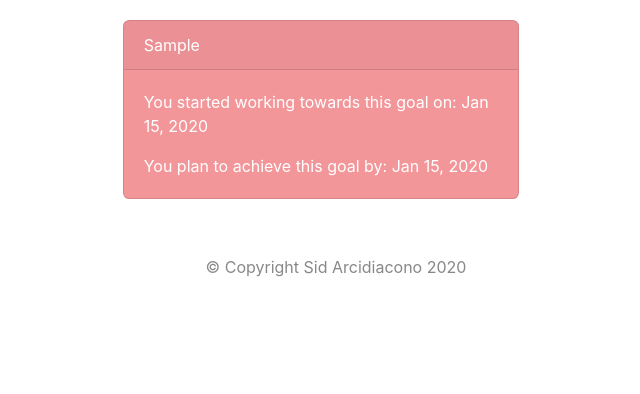
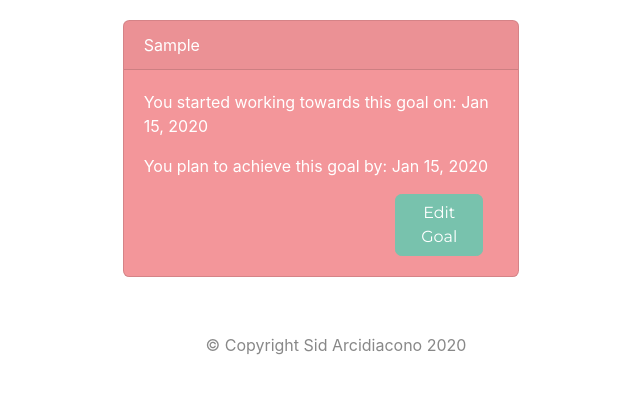
Before and after one commit to sidneyarcidiacono/you, a Flask app: template you_app/templates/goals.html in a window 1280 px wide. Shown: the part 183-577 px from the top of the page, without its empty margins (304-944 px from the left). Run offline with Flask 2, Linux system fonts and the light colour scheme; the template is opened without the code that fills it: values that come from a table or form of the project are taken from there, others are empty; tables that the repository leaves empty hold one stand-in row (values such as "Sample post"); some libraries are stand-ins or nearby versions.

Commit message:
Writing requests to dynamically edit goals, updated TODOs

```diff
--- a/you_app/static/js/goal.js
+++ b/you_app/static/js/goal.js
@@ -1,4 +1,4 @@
-// Global constants for opening and closing modal event listeners
+// Global constants for opening and closing add goal modal event listeners
 const backdrop = document.getElementById('modal-backdrop')
 const addGoalBtn = document.getElementById('start-modal-btn')
 const addGoalModal = document.getElementById('add-goal-modal')
@@ -6,11 +6,17 @@ const xModalButton = document.getElementById('x-goal-button')
 const saveGoalBtn = document.getElementById('save-add-goal')
 const closeModalBtn = document.getElementById('stop-add-goal')
 
-// Global constants for showing and hiding form portions
+// Global constants for showing and hiding add goal form portions
 const category = document.getElementById('category-select')
 
+// Global constants for showing edit goal modal
+const editGoalBtns = document.querySelectorAll('.open-edit-goal')
+const editGoalModal = document.getElementById('edit-goal-modal')
+const saveEditGoalBtn = document.getElementById('save-edit-goal')
+const xEditGoalBtn = document.getElementById('x-edit-button')
+const closeEditGoalBtn = document.getElementById('stop-edit-goal')
 
-// Handlers for open and close modal event listeners
+// Handlers for open and close add goal modal event listeners
 const backdropHandler = () => {
   backdrop.classList.toggle('visible')
 }
@@ -27,6 +33,56 @@ const cancelAddHandler = () => {
 
 const saveAddGoalHandler = () => {
   addGoalModal.style.display = 'none'
+  backdropHandler()
+}
+
+// TODO: fix the hell that is my HTML rn and make it work
+
+// Helper function to post goal data to back end
+const postGoalData = () => {
+  const goalId = document.getElementById('goal-id').value
+  console.log("in postgoaldata funct")
+  axios.post('/goal_data', {
+    "goalId": goalId
+  })
+  .then(response => {
+    console.log(response)
+  })
+  .catch(error => {
+    console.log(error)
+  })
+
+}
+
+// Helper function to dynamically get goal data
+const getGoalData = (event) => {
+  event.preventDefault()
+  console.log("making request")
+  axios.get('/goal_data')
+  .then(response => {
+    console.log(response)
+  })
+  .catch(error => {
+    console.log(error)
+  })
+}
+
+// Handlers for open and close edit goal modal event listeners
+const editGoalModalHandler = () => {
+  backdropHandler()
+  editGoalModal.style.display = 'block'
+  getGoalData()
+}
+
+
+
+const cancelEditHandler = () => {
+  editGoalModal.style.display = 'none'
+  backdropHandler()
+}
+
+const saveEditGoalHandler = () => {
+  editGoalModal.style.display = 'none'
   backdropHandler()
 }
 
@@ -56,9 +112,17 @@ const finishAddGoalHandler = () => {
 
 category.addEventListener('change', finishAddGoalHandler)
 
-// Event listeners for opening and closing modal
+// Event listeners for opening and closing add goal modal
 addGoalBtn.addEventListener('click', addGoalModalHandler)
 saveGoalBtn.addEventListener('click', saveAddGoalHandler)
 xModalButton.addEventListener('click', cancelAddHandler)
 closeModalBtn.addEventListener('click', cancelAddHandler)
 backdrop.addEventListener('click', cancelAddHandler)
+
+// Event listeners for opening and closeing edit goal modal
+for (editGoalBtn of editGoalBtns) {
+  editGoalBtn.addEventListener('click', editGoalModalHandler)
+}
+saveEditGoalBtn.addEventListener('click', saveEditGoalHandler)
+closeEditGoalBtn.addEventListener('click', cancelEditHandler)
+xEditGoalBtn.addEventListener('click', cancelEditHandler)
--- a/you_app/templates/goals.html
+++ b/you_app/templates/goals.html
@@ -2,6 +2,7 @@
 
 {% block head %}
 <script type="text/javascript" src="{{ url_for('static', filename='js/goal.js')}}" defer></script>
+<script src="https://cdn.jsdelivr.net/npm/axios/dist/axios.min.js"></script>
 {% endblock %}
 
 {% block content %}
@@ -84,6 +85,43 @@
           {% endif %}
           <p class="card-text">You started working towards this goal on: {{ goal.start_date.strftime('%b %d, %Y') }}</p>
           <p class="card-text">You plan to achieve this goal by: {{ goal.end_date.strftime('%b %d, %Y') }}</p>
+          <div class="col-md-4 ml-auto">
+            <form onsubmit="postGoalData()">
+              <input type="hidden" name="goal_id" id="goal-id" value="{{ goal.id }}">
+              <button type="submit" class="btn btn-primary open-edit-goal">Edit Goal</button>
+            </form>
+          </div>
+        </div>
+      </div>
+      <div class="modal" id="edit-goal-modal">
+        <div class="modal-dialog" role="document">
+          <div class="modal-content">
+            <div class="modal-header">
+              <h5 class="modal-title">Add a Goal!</h5>
+              <button type="button" class="close" data-dismiss="modal" aria-label="Close">
+                <span aria-hidden="true" id="x-edit-button">&times;</span>
+              </button>
+            </div>
+            <div class="modal-body">
+              <form action="{{ url_for('goal.edit_goal') }}" method="POST" id="edit-goal-form">
+                <div class="row w-100 justify-content-center">
+                  <div class="col-md-6">
+                    <legend>{{ goal.category }}</legend>
+                    <label for="goal-target">Update target?</label>
+                    <input type="number" name="goal-target" id="goal-target" value="{{ goal.goal }}">
+                    <label for="start-date">Start Date (mm-dd-yyyy)</label>
+                    <input class="form-control" type="date" name="start-date" id="start-date" placeholder="Date I start on this goal">
+                    <label for="end-date">End Date (mm-dd-yyyy)</label>
+                    <input class="form-control" type="date" name="end-date" id="end-date" placeholder="Date I accomplish it by">
+                  </div>
+                </div>
+              </div>
+              <div class="modal-footer">
+                <button type="submit" class="btn btn-primary" id="save-edit-goal">Save changes</button>
+                <button type="button" class="btn btn-secondary" data-dismiss="modal" id="stop-edit-goal">Close</button>
+              </form>
+            </div>
+          </div>
         </div>
       </div>
     </div>
```
Also changed, not shown: you_app/goals/routes.py (+39 -0 lines), you_app/database.db.
